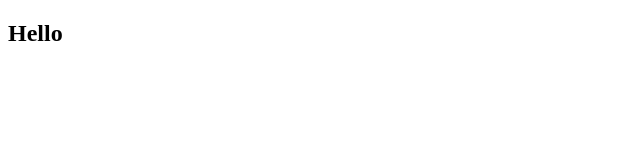
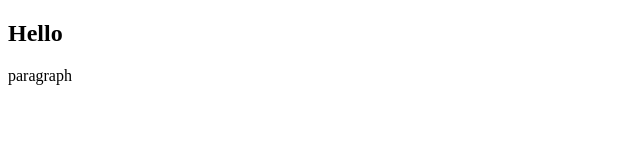
Before and after one commit to Dinara94/HW-11-Git-, a plain HTML site: page index.html in a window 1280 px wide. Shown: the full height of the page, 0-640 px from the left. Drawn offline with Linux system fonts and the light colour scheme.

Commit message:
added paragraph

```diff
--- a/index.html
+++ b/index.html
@@ -7,5 +7,6 @@
 </head>
 <body>
     <h2 class="subtitle">Hello</h2>
+    <p class="para">paragraph</p>
 </body>
 </html>
```
